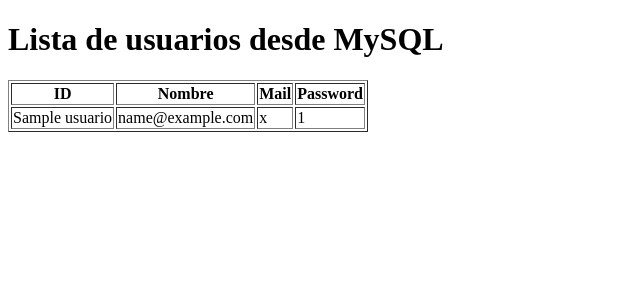
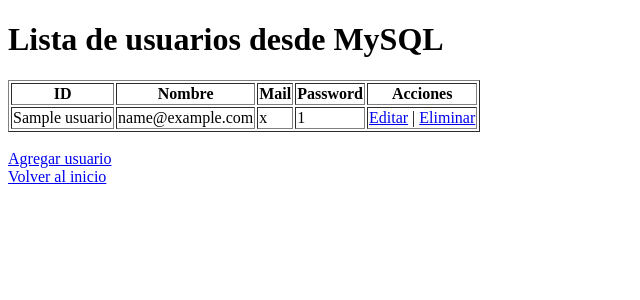
Before and after one commit to beivy27/proyecto_001_TiendaOnline, a Flask app: page /usuarios_mysql in a window 1280 px wide. Shown: the top 300 px of the page, without its empty margins (0-640 px from the left). Run offline with Flask 3, Linux system fonts and the light colour scheme; tables that the repository leaves empty or names only in its code hold one stand-in row (values such as "Sample post").

Commit message:
CRUD de usuarios en MySQL con Flask

```diff
--- a/app.py
+++ b/app.py
@@ -1,11 +1,13 @@
-from flask import Flask, render_template
+from flask import Flask, render_template, request, redirect, url_for
 from conexion.conexion import conectar
 
 app = Flask(__name__)
 
+
 @app.route('/')
 def index():
     return render_template('index.html')
+
 
 @app.route('/test_db')
 def test_db():
@@ -20,6 +22,7 @@ def test_db():
     except Exception as e:
         return f"Error de conexión: {e}"
 
+
 @app.route('/usuarios_mysql')
 def usuarios_mysql():
     try:
@@ -32,6 +35,7 @@ def usuarios_mysql():
         return render_template('usuarios_mysql.html', usuarios=usuarios)
     except Exception as e:
         return f"Error al consultar usuarios: {e}"
+
 
 @app.route('/productos_mysql')
 def productos_mysql():
@@ -46,5 +50,73 @@ def productos_mysql():
     except Exception as e:
         return f"Error al consultar productos: {e}"
 
+
+@app.route('/agregar_usuario_mysql', methods=['GET', 'POST'])
+def agregar_usuario_mysql():
+    if request.method == 'POST':
+        nombre = request.form['nombre']
+        mail = request.form['mail']
+        password = request.form['password']
+
+        try:
+            conexion = conectar()
+            cursor = conexion.cursor()
+            sql = "INSERT INTO usuarios (nombre, mail, password) VALUES (%s, %s, %s)"
+            valores = (nombre, mail, password)
+            cursor.execute(sql, valores)
+            conexion.commit()
+            cursor.close()
+            conexion.close()
+            return redirect(url_for('usuarios_mysql'))
+        except Exception as e:
+            return f"Error al insertar usuario: {e}"
+
+    return render_template('agregar_usuario_mysql.html')
+
+
+@app.route('/editar_usuario_mysql/<int:id_usuario>', methods=['GET', 'POST'])
+def editar_usuario_mysql(id_usuario):
+    try:
+        conexion = conectar()
+        cursor = conexion.cursor()
+
+        if request.method == 'POST':
+            nombre = request.form['nombre']
+            mail = request.form['mail']
+            password = request.form['password']
+
+            sql = "UPDATE usuarios SET nombre=%s, mail=%s, password=%s WHERE id_usuario=%s"
+            valores = (nombre, mail, password, id_usuario)
+            cursor.execute(sql, valores)
+            conexion.commit()
+            cursor.close()
+            conexion.close()
+            return redirect(url_for('usuarios_mysql'))
+
+        cursor.execute("SELECT * FROM usuarios WHERE id_usuario = %s", (id_usuario,))
+        usuario = cursor.fetchone()
+        cursor.close()
+        conexion.close()
+
+        return render_template('editar_usuario_mysql.html', usuario=usuario)
+
+    except Exception as e:
+        return f"Error al editar usuario: {e}"
+
+
+@app.route('/eliminar_usuario_mysql/<int:id_usuario>')
+def eliminar_usuario_mysql(id_usuario):
+    try:
+        conexion = conectar()
+        cursor = conexion.cursor()
+        cursor.execute("DELETE FROM usuarios WHERE id_usuario = %s", (id_usuario,))
+        conexion.commit()
+        cursor.close()
+        conexion.close()
+        return redirect(url_for('usuarios_mysql'))
+    except Exception as e:
+        return f"Error al eliminar usuario: {e}"
+
+
 if __name__ == '__main__':
     app.run(debug=True)
--- a/conexion/conexion.py
+++ b/conexion/conexion.py
@@ -1,4 +1,5 @@
 import mysql.connector
+
 
 def conectar():
     conexion = mysql.connector.connect(
--- a/templates/index.html
+++ b/templates/index.html
@@ -11,6 +11,7 @@
         <li><a href="/test_db">Probar conexión MySQL</a></li>
         <li><a href="/usuarios_mysql">Ver usuarios MySQL</a></li>
         <li><a href="/productos_mysql">Ver productos MySQL</a></li>
+        <li><a href="/agregar_usuario_mysql">Agregar usuario MySQL</a></li>
     </ul>
 </body>
 </html>
--- a/templates/productos_mysql.html
+++ b/templates/productos_mysql.html
@@ -25,5 +25,8 @@
         </tr>
         {% endfor %}
     </table>
+
+    <br>
+    <a href="/">Volver al inicio</a>
 </body>
 </html>
--- a/templates/usuarios_mysql.html
+++ b/templates/usuarios_mysql.html
@@ -13,6 +13,7 @@
             <th>Nombre</th>
             <th>Mail</th>
             <th>Password</th>
+            <th>Acciones</th>
         </tr>
         {% for usuario in usuarios %}
         <tr>
@@ -20,8 +21,17 @@
             <td>{{ usuario[1] }}</td>
             <td>{{ usuario[2] }}</td>
             <td>{{ usuario[3] }}</td>
+            <td>
+                <a href="/editar_usuario_mysql/{{ usuario[0] }}">Editar</a> |
+                <a href="/eliminar_usuario_mysql/{{ usuario[0] }}">Eliminar</a>
+            </td>
         </tr>
         {% endfor %}
     </table>
+
+    <br>
+    <a href="/agregar_usuario_mysql">Agregar usuario</a>
+    <br>
+    <a href="/">Volver al inicio</a>
 </body>
 </html>
```
Also changed, not shown: templates/agregar_usuario_mysql.html (added, +28 -0 lines), templates/editar_usuario_mysql.html (added, +28 -0 lines).
